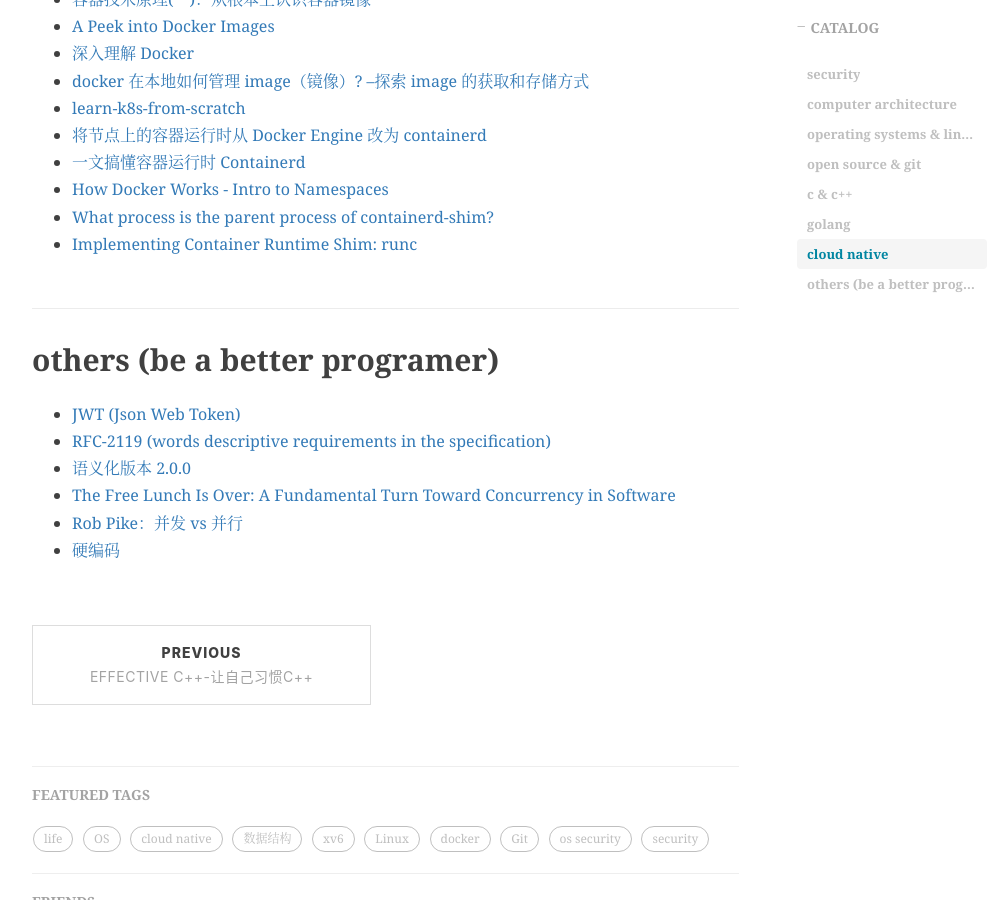
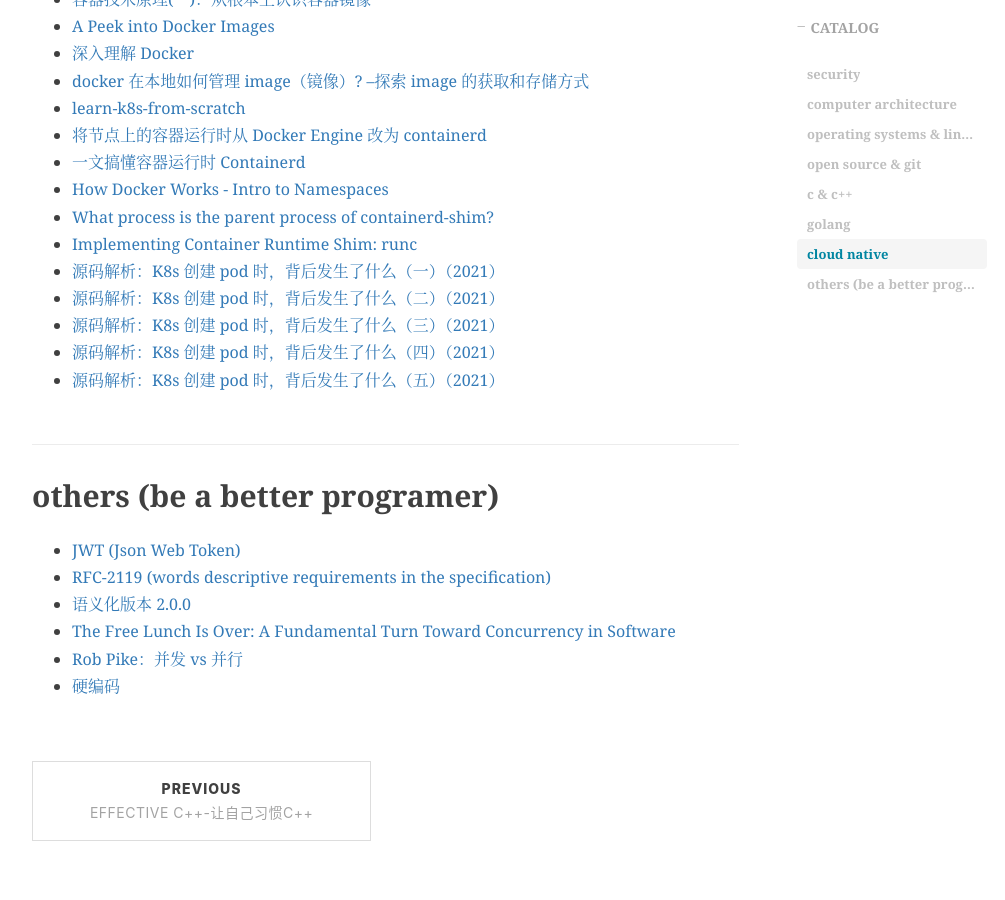
Before and after one commit to peng-yq/peng-yq.github.io, a Jekyll site: the page built from _posts/2100-10-04-good-blog-collection.md, in a window 1280 px wide and 900 px high, scrolled down 3213 px. Shown: the whole window, without its empty margins (233-1238 px from the left). Built offline with Jekyll 4.4.1, drawn with Linux system fonts in a browser that asks for light colours; nearby versions of some CDN libraries; formulas are drawn with MathJax 3; comment, search, counter and statistics services are not loaded.

Commit message:
docs: update blog collection

```diff
--- a/_posts/2100-10-04-good-blog-collection.md
+++ b/_posts/2100-10-04-good-blog-collection.md
@@ -97,6 +97,11 @@
 - [How Docker Works - Intro to Namespaces](https://www.youtube.com/watch?v=-YnMr1lj4Z8&t=74s&ab_channel=LiveOverflow)
 - [What process is the parent process of containerd-shim?](https://stackoverflow.com/questions/67585798/what-process-is-the-parent-process-of-containerd-shim)
 - [Implementing Container Runtime Shim: runc](https://iximiuz.com/en/posts/implementing-container-runtime-shim/)
+- [源码解析：K8s 创建 pod 时，背后发生了什么（一）（2021）](https://arthurchiao.art/blog/what-happens-when-k8s-creates-pods-1-zh/)
+- [源码解析：K8s 创建 pod 时，背后发生了什么（二）（2021）](https://arthurchiao.art/blog/what-happens-when-k8s-creates-pods-2-zh/)
+- [源码解析：K8s 创建 pod 时，背后发生了什么（三）（2021）](https://arthurchiao.art/blog/what-happens-when-k8s-creates-pods-3-zh/)
+- [源码解析：K8s 创建 pod 时，背后发生了什么（四）（2021）](https://arthurchiao.art/blog/what-happens-when-k8s-creates-pods-4-zh/)
+- [源码解析：K8s 创建 pod 时，背后发生了什么（五）（2021）](https://arthurchiao.art/blog/what-happens-when-k8s-creates-pods-5-zh/)
 
 ## others (be a better programer)
 
```
